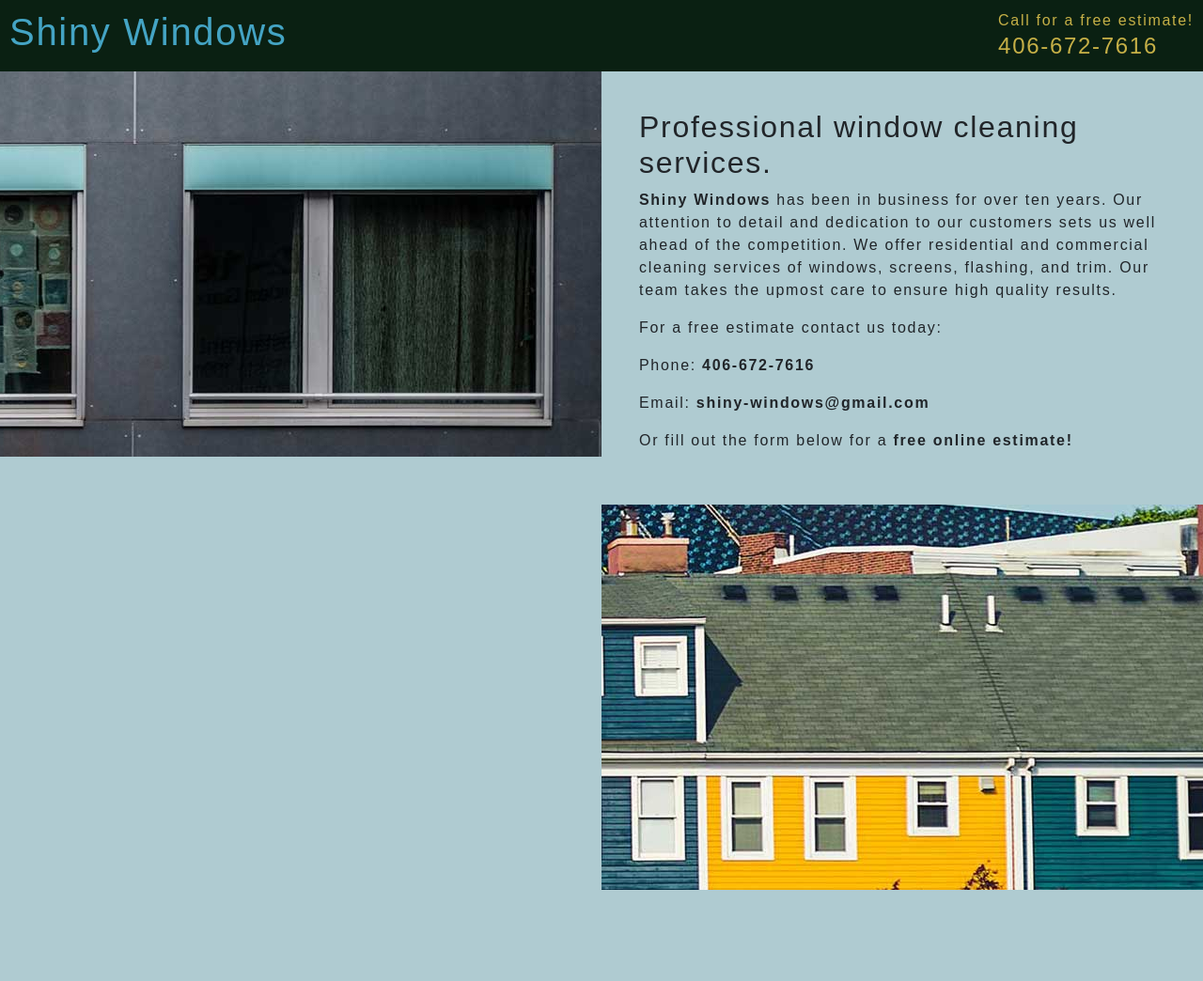
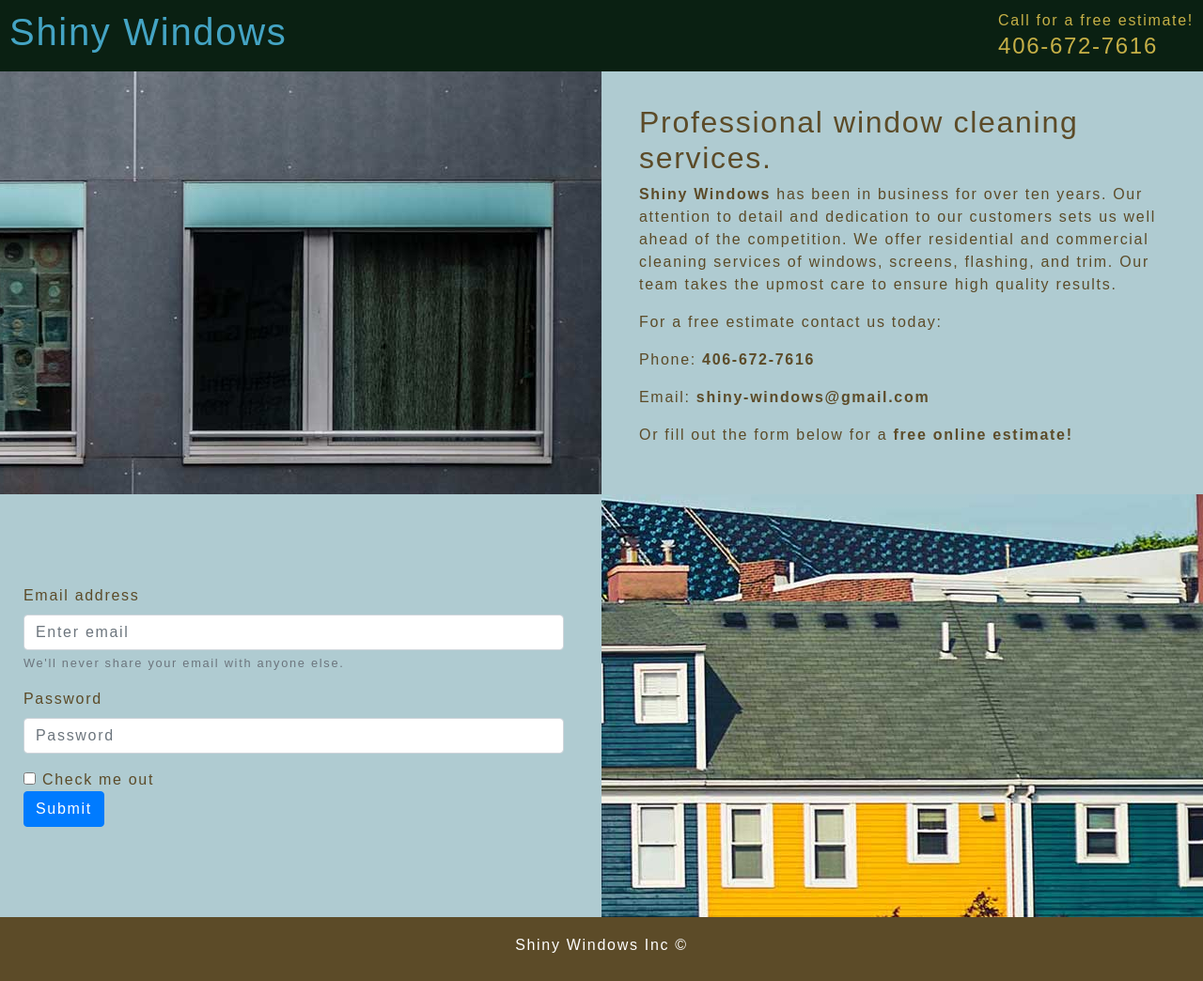
Before and after one commit to phuzisham/shinyWindows, a plain HTML site: page index.html in a window 1280 px wide. Shown: the whole page at 94% size. Before the commit the page ends 947 px from the top, so only its background shows below. Drawn offline with Linux system fonts and the light colour scheme.

Commit message:
add sample form

```diff
--- a/index.html
+++ b/index.html
@@ -7,7 +7,6 @@
     <link rel="stylesheet" type="text/css" href="bootstrap.css">
     <link rel="stylesheet" type="text/css" href="styles.css">
   </head>
-
   <nav class="nav-container">
     <a href="index.html"><h1 class="header-text">Shiny Windows</h1></a>
     <div class="estimate">
@@ -15,14 +14,13 @@
       <h4>406-672-7616</h4>
     </div>
   </nav>
-
   <body>
     <div class="row" id="top-content">
-      <div class="col-md-6 top-image">
+      <div class="col-md-6 table-image">
         <img src="images/masthead-box.jpg" alt="Picture of shiny windows.">
       </div>
-      <div class="col-md-6" id="about">
-        <div id="about-text">
+      <div class="col-md-6 table">
+        <div class="table-text">
           <h2>Professional window cleaning services.</h2>
           <p><b>Shiny Windows</b> has been in business for over ten years. Our attention to detail and dedication to our customers sets us well ahead of the competition. We offer residential and commercial cleaning services of windows, screens, flashing, and trim. Our team takes the upmost care to ensure high quality results.</p>
           <p>For a free estimate contact us today:</p>
@@ -32,13 +30,35 @@
         </div>
       </div>
     </div>
-    <div class="row" id="form-div">
-      <div class="col-md-6">
-
+    <div class="row">
+      <div class="col-md-6 table">
+        <div class="table-text">
+          <form>
+            <div class="form-group">
+              <label for="exampleInputEmail1">Email address</label>
+              <input type="email" class="form-control" id="exampleInputEmail1" aria-describedby="emailHelp" placeholder="Enter email">
+              <small id="emailHelp" class="form-text text-muted">We'll never share your email with anyone else.</small>
             </div>
-      <div class="col-md-6 top-image">
+            <div class="form-group">
+              <label for="exampleInputPassword1">Password</label>
+              <input type="password" class="form-control" id="exampleInputPassword1" placeholder="Password">
+            </div>
+            <div class="form-check">
+              <input type="checkbox" class="form-check-input" id="exampleCheck1">
+              <label class="form-check-label" for="exampleCheck1">Check me out</label>
+            </div>
+            <button type="submit" class="btn btn-primary">Submit</button>
+          </form>
+        </div>
+      </div>
+      <div class="col-md-6 table-image">
         <img src="images/large-header.jpg" alt="Row of houses and shiny windows.">
       </div>
     </div>
   </body>
+  <footer>
+    <div class="centered">
+      <p>Shiny Windows Inc ©</p>
+    </div>
+  </footer>
 </html>
--- a/styles.css
+++ b/styles.css
@@ -7,6 +7,7 @@
 
 body {
   background-color: #AFCBD1;
+  color: #5C4B28;
 }
 
 a {
@@ -47,40 +48,36 @@ a {
   padding-top: 76px;
 }
 
-.top-image {
+.table-image {
   width: 100%;
-  height: 410px;
+  height: 450px;
   overflow: hidden;
 }
 
-.top-image img {
+.table-image img {
   position: absolute;
   right: 0;
   bottom: 0;
+  margin: 0;
 }
 
-#about {
+.table {
+  margin: 0;
   display: table;
-  height: 410px;
+  height: 450px;
   overflow: hidden;
-  padding: 40px;
+  padding-left: 40px;
+  padding-right: 40px;
 }
 
-#about-text {
+.table-text {
   display: table-cell;
   vertical-align: middle;
 }
 
-.form-div {
-  background-image: url("images/large-header.jpg");
-  height: 410px;
+footer {
+  padding: 10px;
+  padding-top: 18px;
+  color: white;
+  background-color: #5C4B28;
 }
-
-.dark-overlay {
-  top: 0;
-  left: 0;
-  width: 100%;
-  height: 100%;
-  background-color: black;
-  opacity: 0.25;
-}
```
Lines whose indentation alone changed are shown as unchanged.
